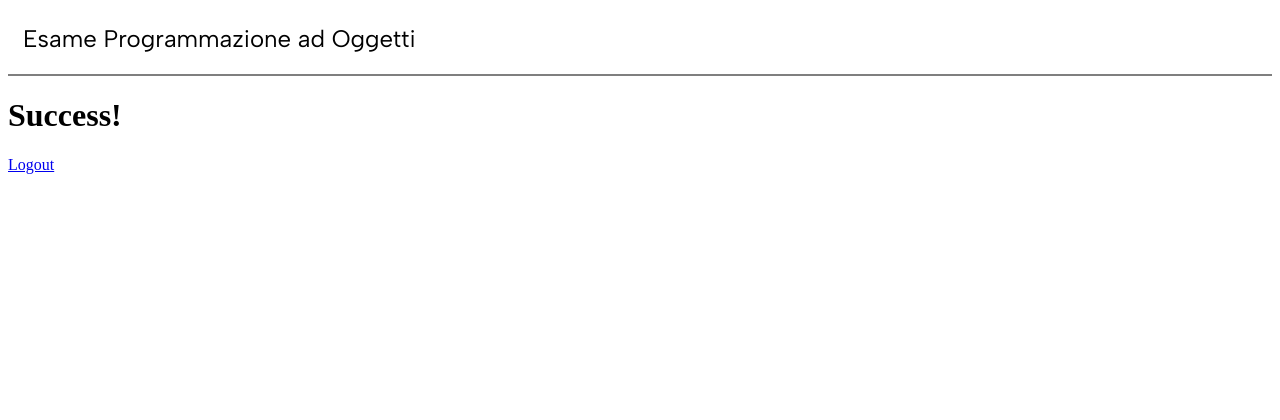
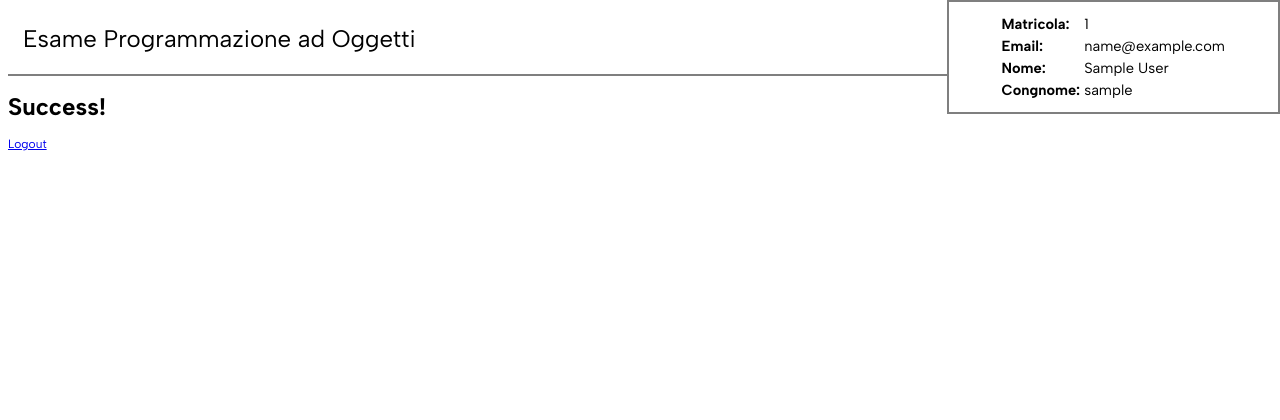
Before and after one commit to MColombari/WebCompilingExams, a Flask app: page /success in a window 1280 px wide. Shown: the top 420 px of the page. Run offline with Flask 2, Linux system fonts and the light colour scheme; the visitor is signed in with stand-in values (Sample User, id 1); data comes from the database, SQL or seed files in the repository; lists and menus that the app fills with data are empty.

Commit message:
Add user information on top-right corner and removed "hello_world" page.

```diff
--- a/webcompilingexams/routes.py
+++ b/webcompilingexams/routes.py
@@ -8,19 +8,18 @@ from webcompilingexams.models import User
 
 from datetime import datetime
 
-
 DATE = str(datetime.today().strftime('%Y / %m / %d'))
 
 
-@app.route('/')
-def hello_world():
-    return render_template("hello_page.html", title='Home',
-                           bottom_bar_left=DATE,
-                           bottom_bar_center='Pagina di benvenuto',
-                           bottom_bar_right='Non ancora registrato')
+# @app.route('/')
+# def hello_world():
+#    return render_template("hello_page.html", title='Home',
+#                           bottom_bar_left=DATE,
+#                           bottom_bar_center='Pagina di benvenuto',
+#                           bottom_bar_right='Non ancora registrato')
 
 
-@app.route('/login', methods=['GET', 'POST'])
+@app.route('/', methods=['GET', 'POST'])
 def login():
     if current_user.is_authenticated:
         flash('Utente già registrato', 'success')
@@ -57,13 +56,11 @@ def success():
 
 
 @app.route('/logout')
+@login_required
 def logout():
     logout_user()
-    return render_template("hello_page.html", title='Logout',
-                           bottom_bar_left=DATE,
-                           bottom_bar_center='Pagina di benvenuto',
-                           bottom_bar_right='Utente disconnesso'
-                           )
+    flash('User scollegato con successo', 'success')
+    return redirect(url_for('login'))
 
 
 @app.errorhandler(HTTPException)
--- a/webcompilingexams/static/main_template.css
+++ b/webcompilingexams/static/main_template.css
@@ -1,3 +1,8 @@
+body{
+    font-family: 'Albert Sans', sans-serif;
+    font-size: 9pt;
+}
+
 .debug{
     border: 1px solid dodgerblue;
 }
@@ -22,14 +27,11 @@
     margin: auto;
     display: inline-block;
 
-    font-family: 'Albert Sans', sans-serif;
-    font-size: 9pt;
     color: white;
 
 }
 
 #left_div{
-    font-family: 'Albert Sans', sans-serif;
     font-size: 18pt;
     position: relative;
     margin-top: 0;
@@ -53,7 +55,7 @@
     padding-left: 15px;
     color: black;
     border-radius: 10px;
-    font-family: 'Albert Sans', sans-serif;
+
     font-size: 11pt;
 }
 
@@ -76,3 +78,20 @@
 
     background-color: #602877;
 }
+
+/* Only for pages where the user is authenticated. */
+#user_information{
+    position: absolute;
+    top: 0;
+    right: 0;
+    width: fit-content;
+    height: fit-content;
+
+    padding: 10px 50px;
+    text-align: left;
+
+    border: 2px solid #7f7f7f;
+    background-color: white;
+    font-size: 11pt;
+
+}
--- a/webcompilingexams/templates/user_login.html
+++ b/webcompilingexams/templates/user_login.html
@@ -14,7 +14,7 @@
 {% endblock head %}
 {% block body %}
     <div class="center" id="main_div">
-    <form method="POST" action="/login" id="login_form" onsubmit="return show_confirm()">
+    <form method="POST" action="{{ url_for('login') }}" id="login_form" onsubmit="return show_confirm()">
         <table class="center center_vertical" id="login_form_table">
             {{ form.hidden_tag() }}
             {% for value in form.get_attribute() %}
--- a/webcompilingexams/templates/user_login_succeded.html
+++ b/webcompilingexams/templates/user_login_succeded.html
@@ -2,7 +2,26 @@
 {% block body %}
     <h1>Success!</h1>
 
-    {% if current_user.is_authenticated %}
-        <a href="{{ url_for('logout') }}">Logout</a>
-    {% endif %}
+	<div id="user_information">
+		<table style="margin: 0 auto;">
+			<tr>
+				<th style="font-weight: bold">Matricola:</th>
+				<th style="font-weight: normal">{{ current_user.id }}</th>
+			</tr>
+			<tr>
+				<th style="font-weight: bold">Email:</th>
+				<th style="font-weight: normal">{{ current_user.email }}</th>
+			</tr>
+			<tr>
+				<th style="font-weight: bold">Nome:</th>
+				<th style="font-weight: normal">{{ current_user.name }}</th>
+			</tr>
+			<tr>
+				<th style="font-weight: bold">Congnome:</th>
+				<th style="font-weight: normal">{{ current_user.surname }}</th>
+			</tr>
+		</table>
+	</div>
+
+	<a href="{{ url_for('logout') }}">Logout</a>
 {% endblock %}
```
Also changed, not shown: webcompilingexams/templates/user_logout.html (added, +7 -0 lines).
